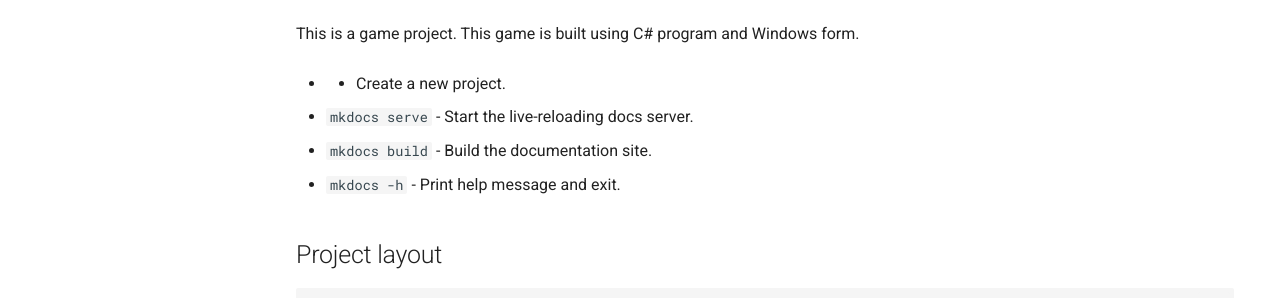
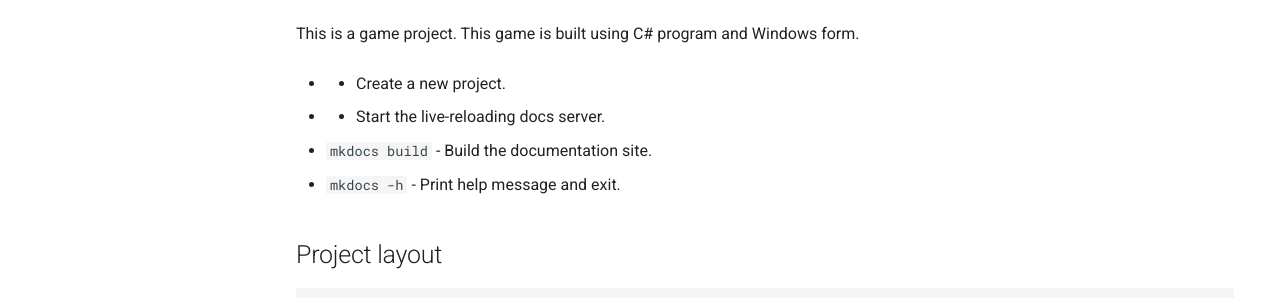
Before and after one commit to MOE116/Documentation-Test, an MkDocs documentation site: the page built from docs/index.md, in a window 1280 px wide. Shown: the part 323-621 px from the top of the page. Built offline with MkDocs 1.6.1 and Material for MkDocs 9.7.7, drawn with Linux system fonts in a browser that asks for light colours.

Commit message:
edit for line 8

```diff
--- a/docs/index.md
+++ b/docs/index.md
@@ -5,7 +5,7 @@
 This is a game project. This game is built using C# program and Windows form.
 
 * - Create a new project.
-* `mkdocs serve` - Start the live-reloading docs server.
+* - Start the live-reloading docs server.
 * `mkdocs build` - Build the documentation site.
 * `mkdocs -h` - Print help message and exit.
 
```
